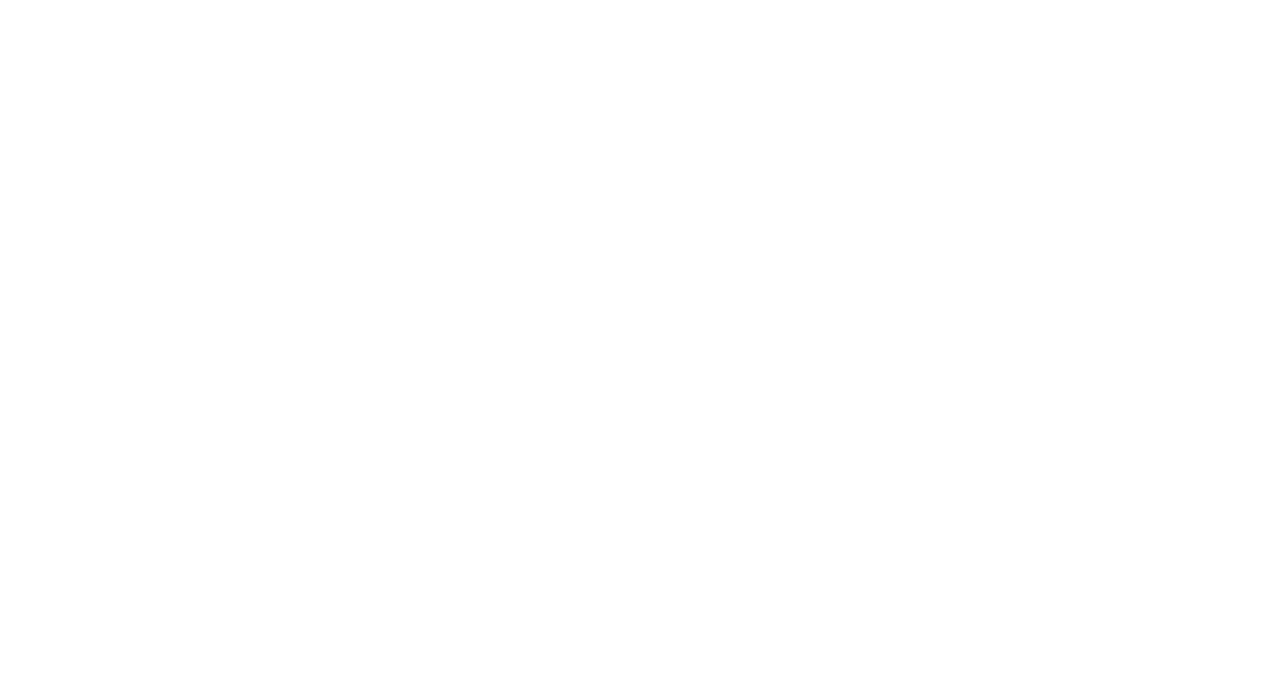
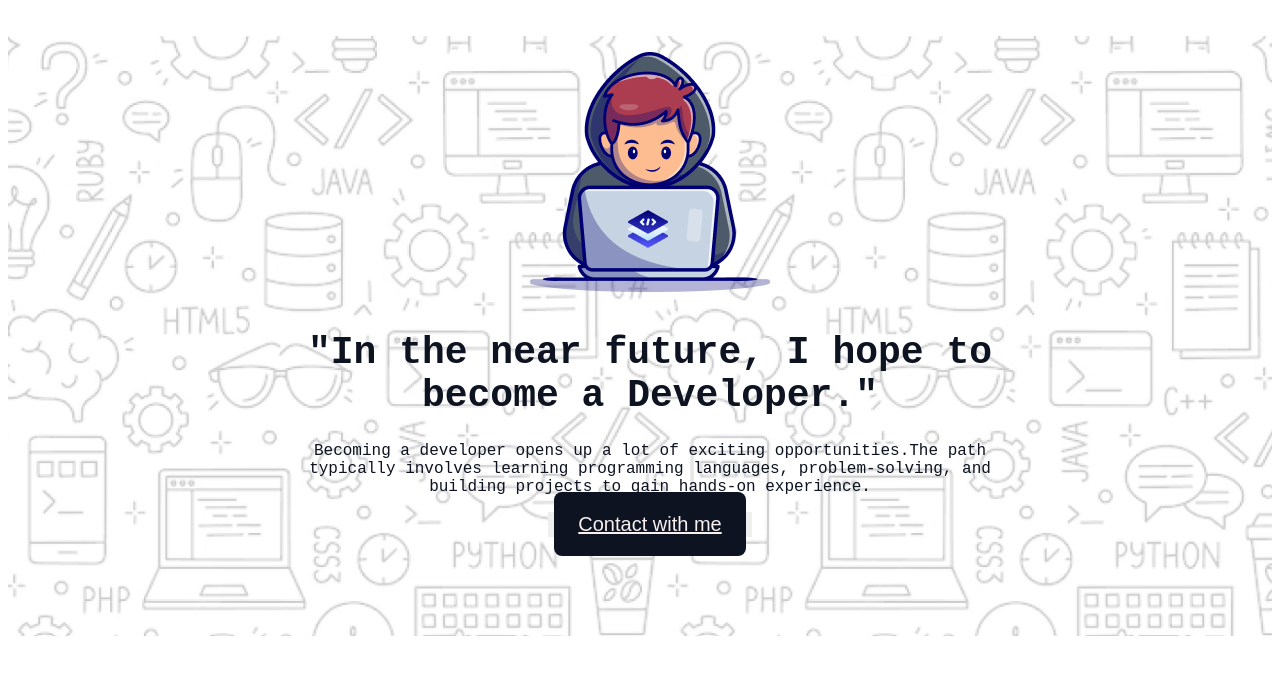
Before and after one commit to Elias537/my-first-assignment, a plain HTML site: page index.html in a window 1280 px wide. Drawn offline with Linux system fonts and the light colour scheme; a web font is replaced by a local one.

Commit message:
added header styles

```diff
--- a/index.html
+++ b/index.html
@@ -4,8 +4,29 @@
     <meta charset="UTF-8">
     <meta name="viewport" content="width=device-width, initial-scale=1.0">
     <title>My First Assignment</title>
+    <link rel="preconnect" href="https://fonts.googleapis.com">
+    <link rel="preconnect" href="https://fonts.gstatic.com" crossorigin>
+    <link href="https://fonts.googleapis.com/css2?family=Azeret+Mono:ital,wght@0,100..900;1,100..900&display=swap"
+        rel="stylesheet">
+    <link rel="stylesheet" href="styles/styles.css">
 </head>
-<body>
+<body class="azeret-mono-normal">
+    <header class="hero-bg">
+        <div class="first-page">
+            <div class="hero-img">
+                <img src="assets/Group.png" alt="">
+            </div>
+            <div class="txt-btn">
+                <div>
+                    <h1 class="hero-title">"In the near future, I hope to become a Developer."</h1>
+                    <p class="text-group-sixteen">Becoming a developer opens up a lot of exciting opportunities.The path
+                        typically involves learning programming languages, problem-solving, and building projects to
+                        gain hands-on experience.</p>
+                </div>
+                <button class="chlng-btn"><a href="">Contact with me</a></button>
+            </div>
+        </div>
+    </header>
 
 </body>
 </html>
--- /dev/null
+++ b/styles/styles.css
@@ -0,0 +1,89 @@
+.azeret-mono-normal {
+    font-family: "Azeret Mono", monospace;
+    font-optical-sizing: auto;
+    font-style: normal;
+}
+
+/* shared styles */
+.text-group-sixteen {
+    font-size: 16px;
+    color: #0D1321;
+    font-weight: 400;
+}
+
+.txt-grp-thtwo {
+    font-size: 32px;
+    font-weight: bold;
+    color: #0D1321;
+}
+
+.txt-grp-tfour {
+    font-size: 24px;
+    font-weight: 800;
+    color: #0D1321;
+    opacity: 70%;
+}
+
+.txt-grp-twnty {
+    font-size: 20px;
+    color: #0D1321;
+    font-weight: 600;
+}
+
+.bg-secondary {
+    /* background-color: #0D1321;
+    opacity: 100%; */
+}
+
+.center {
+    align-items: center;
+}
+
+
+/* header styles */
+
+.hero-bg {
+    background-image: url(../assets/Hero-bg.png);
+    background-position: center;
+    background-size: cover;
+    position: relative;
+    margin-top: 36px;
+    max-width: 100%;
+    max-height: 600px;
+    overflow: hidden;
+}
+
+.first-page {
+    /* padding: 26px 221px 45px 221px; */
+    text-align: center;
+}
+
+.hero-title {
+    font-size: 38px;
+    font-weight: 800;
+    color: #0D1321;
+}
+
+.hero-img {
+    margin: 16px 358px 34px 378px;
+}
+
+.txt-btn {
+    max-width: 998px;
+    max-height: 600px;
+    text-align: center;
+    margin: 0px 258px 341px 278px;
+}
+
+header button a {
+    padding: 21px 24px 21px 24px;
+    background-color: #0D1321;
+    font-size: 20px;
+    border-radius: 8px;
+    border: none;
+    color: rgb(248, 239, 239);
+}
+
+header button {
+    border: none;
+}
```
